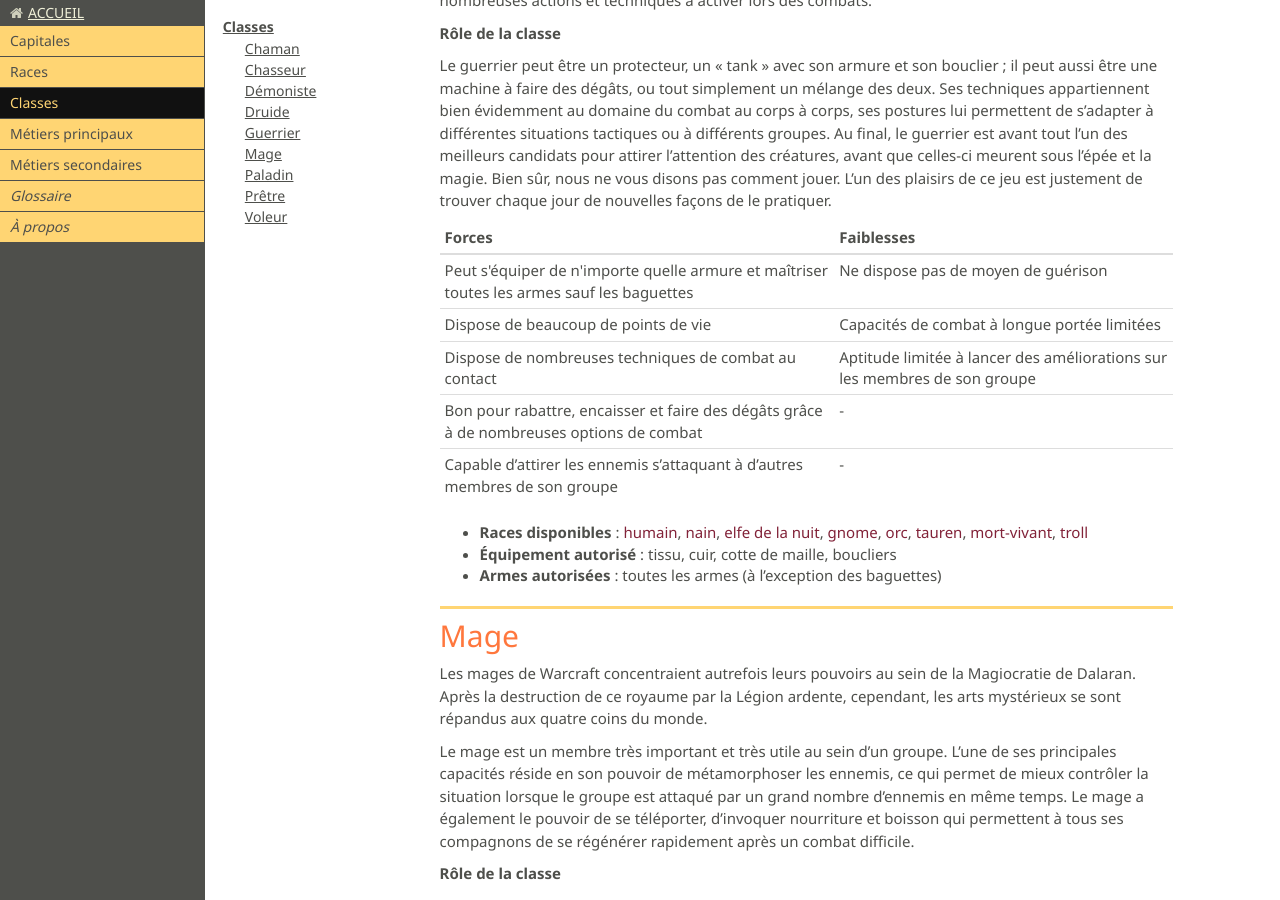
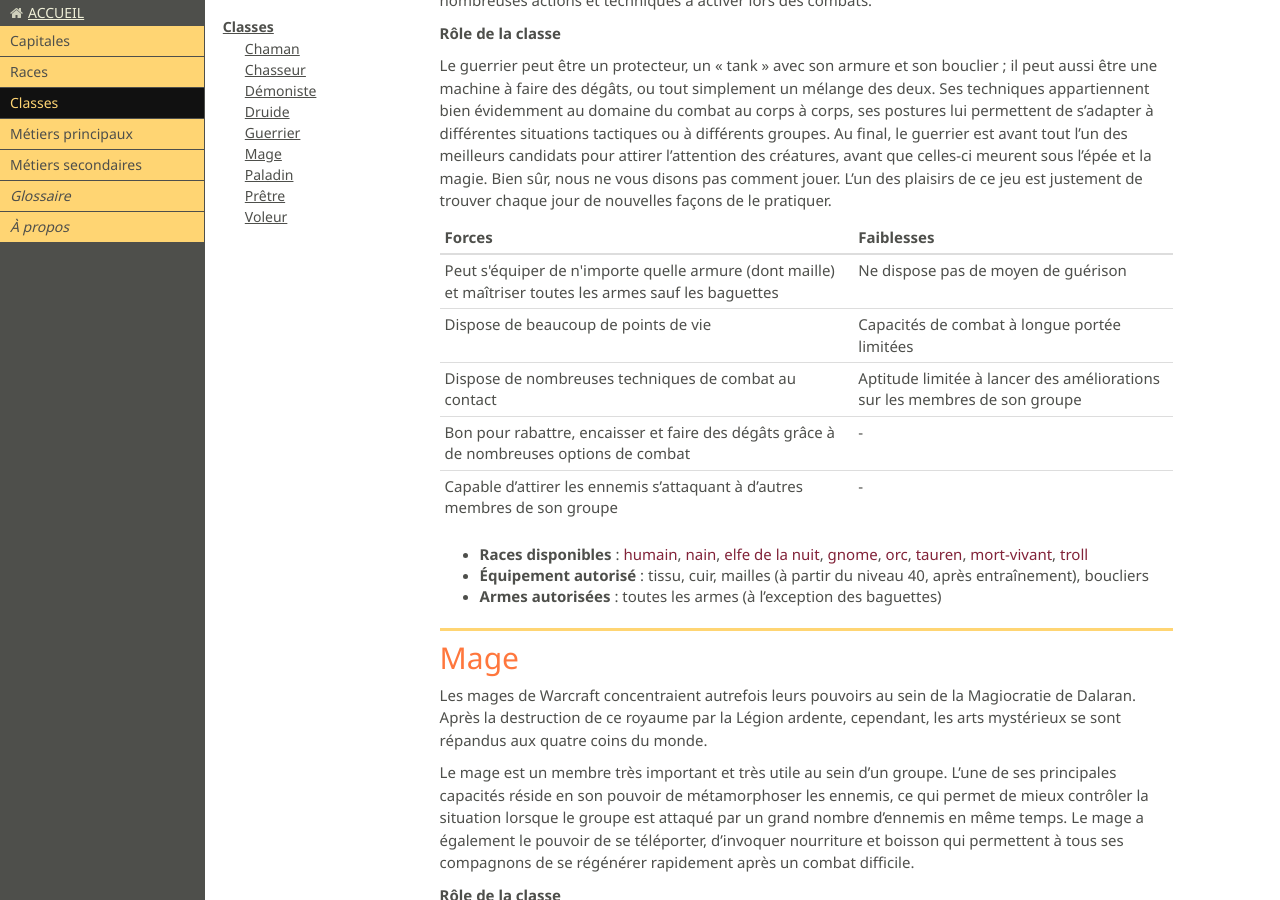
Before and after one commit to toxinu/vanilla-doc, a Jekyll site: the page built from docs/classes/index.md, in a window 1280 px wide and 900 px high, scrolled down 3757 px. Built offline with Jekyll 4.4.1, drawn with Linux system fonts in a browser that asks for light colours; nearby versions of some CDN libraries; Markdown is read by kramdown in place of the engine named in the settings; comment, search, counter and statistics services are not loaded.

Commit message:
Added maille for guerrier

```diff
--- a/docs/classes/index.md
+++ b/docs/classes/index.md
@@ -206,7 +206,7 @@ Le guerrier peut être un protecteur, un « tank » avec son armure et son boucl
         </thead>
         <tbody>
             <tr>
-                <td>Peut s'équiper de n'importe quelle armure et maîtriser toutes les armes sauf les baguettes</td>
+                <td>Peut s'équiper de n'importe quelle armure (dont maille) et maîtriser toutes les armes sauf les baguettes</td>
                 <td>Ne dispose pas de moyen de guérison</td>
             </tr>
             <tr>
@@ -230,7 +230,7 @@ Le guerrier peut être un protecteur, un « tank » avec son armure et son boucl
 </div>
 
 * **Races disponibles** : [humain][humain], [nain][nain], [elfe de la nuit][elfe-de-la-nuit], [gnome][gnome], [orc][orc], [tauren][tauren], [mort-vivant][mort-vivant], [troll][troll]
-* **Équipement autorisé** : tissu, cuir, cotte de maille, boucliers
+* **Équipement autorisé** : tissu, cuir, mailles (à partir du niveau 40, après entraînement), boucliers
 * **Armes autorisées** : toutes les armes (à l'exception des baguettes)
 
 <h2 id="mage">Mage</h2>
```
